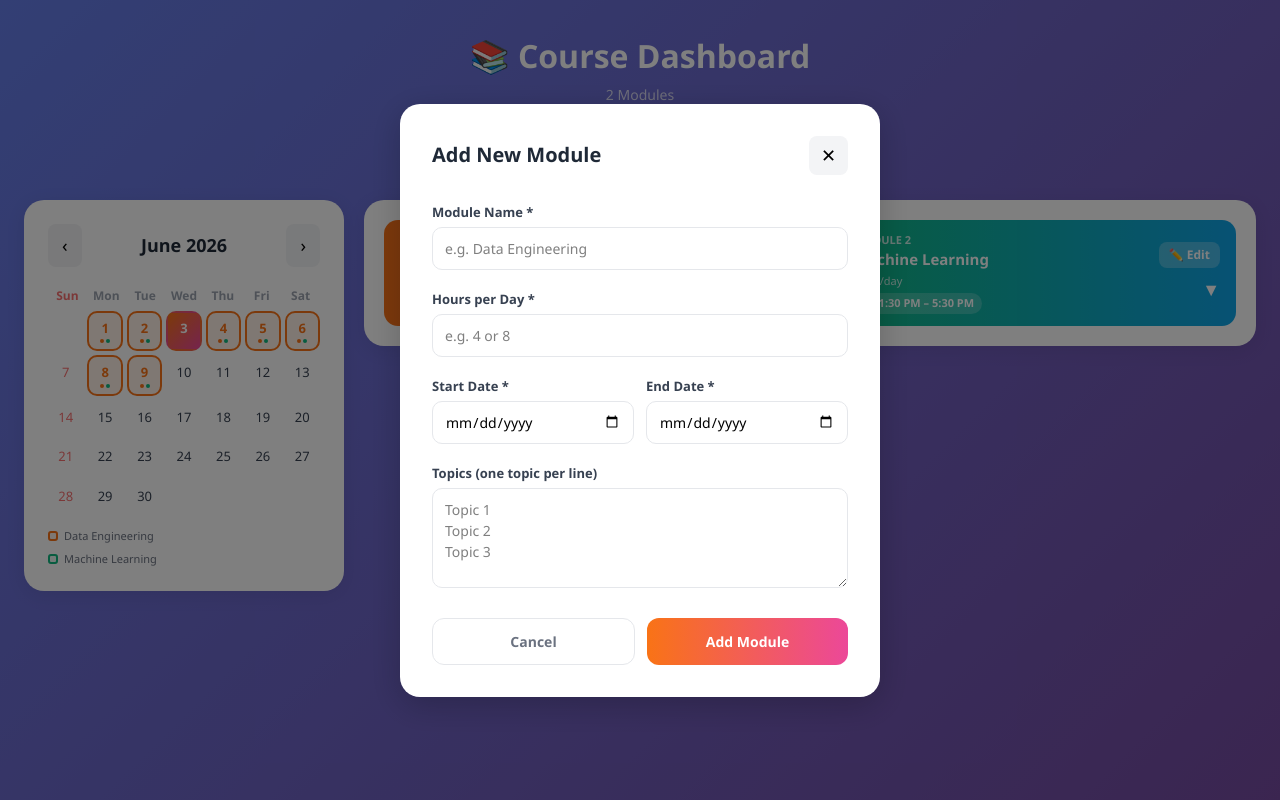
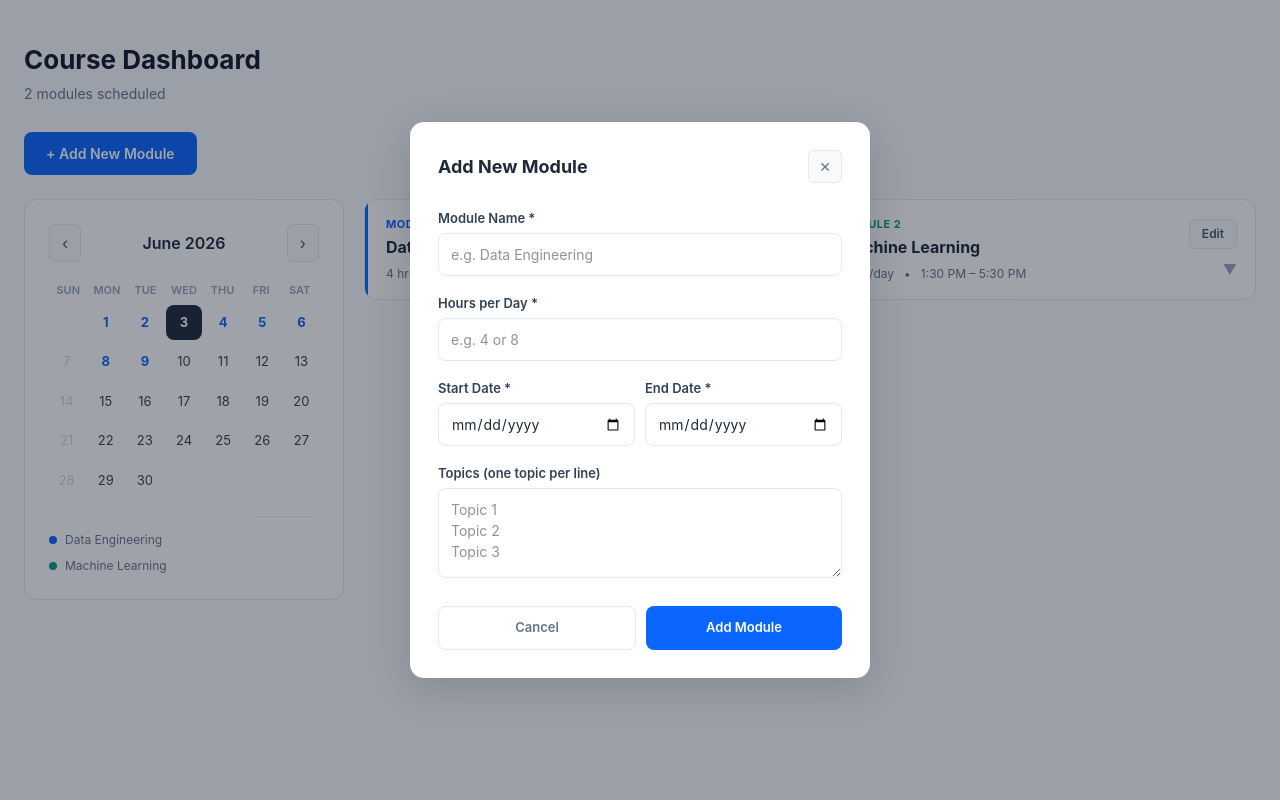
Before and after one commit to Pragati26548/course-dashboard, a React (Vite) app: page / in a window 1280 px wide. Both pictures are taken after a click on the button "+ Add New Module". Built offline with nearby package versions, Linux system fonts and the light colour scheme.

Commit message:
Redesigned UI to be professional like Calendly, fixed calendar highlights

```diff
--- a/src/App.jsx
+++ b/src/App.jsx
@@ -87,6 +87,16 @@ function generateDays(startDate, endDate, topicsText) {
   return days;
 }
 
+// ---- Professional, minimal color palette (Calendly-inspired) ----
+const PALETTE = [
+  { accent: "#0a66ff", soft: "#eaf1ff" }, // blue
+  { accent: "#0d9488", soft: "#e6f7f5" }, // teal
+  { accent: "#7c3aed", soft: "#f1ebfd" }, // violet
+  { accent: "#dc2626", soft: "#fdecec" }, // red
+  { accent: "#ca8a04", soft: "#fdf6e3" }, // amber
+  { accent: "#059669", soft: "#e7f8f0" }, // green
+];
+
 function Calendar({ onDateClick, selectedDate, collapsed, modules }) {
   const today = new Date();
   const [currentDate, setCurrentDate] = useState(new Date(2026, 5, 1));
@@ -104,22 +114,22 @@ function Calendar({ onDateClick, selectedDate, collapsed, modules }) {
     modules.filter(mod => isClassDay(day, month, year, mod.startDate, mod.endDate));
 
   return (
-    <div style={{ background: "#fff", borderRadius: 20, padding: collapsed ? 16 : 24, boxShadow: "0 4px 20px rgba(0,0,0,0.08)" }}>
+    <div style={{ background: "#fff", borderRadius: 12, padding: collapsed ? 16 : 24, border: "1px solid #e5e7eb" }}>
       {!collapsed ? (
         <div style={{ display: "flex", justifyContent: "space-between", alignItems: "center", marginBottom: 20 }}>
           <button onClick={() => setCurrentDate(new Date(year, month - 1, 1))}
-            style={{ background: "#f3f4f6", border: "none", borderRadius: 8, padding: "8px 14px", cursor: "pointer", fontSize: 18 }}>‹</button>
-          <span style={{ fontWeight: 800, fontSize: 18, color: "#1f2937" }}>{monthName} {year}</span>
+            style={{ background: "#f8fafc", border: "1px solid #e5e7eb", borderRadius: 6, padding: "6px 12px", cursor: "pointer", fontSize: 16, color: "#475569" }}>‹</button>
+          <span style={{ fontWeight: 600, fontSize: 16, color: "#1e293b" }}>{monthName} {year}</span>
           <button onClick={() => setCurrentDate(new Date(year, month + 1, 1))}
-            style={{ background: "#f3f4f6", border: "none", borderRadius: 8, padding: "8px 14px", cursor: "pointer", fontSize: 18 }}>›</button>
+            style={{ background: "#f8fafc", border: "1px solid #e5e7eb", borderRadius: 6, padding: "6px 12px", cursor: "pointer", fontSize: 16, color: "#475569" }}>›</button>
         </div>
       ) : (
-        <div style={{ fontWeight: 800, fontSize: 14, color: "#1f2937", marginBottom: 8, textAlign: "center" }}>{monthName} {year}</div>
+        <div style={{ fontWeight: 600, fontSize: 13, color: "#1e293b", marginBottom: 8, textAlign: "center" }}>{monthName} {year}</div>
       )}
 
       <div style={{ display: "grid", gridTemplateColumns: "repeat(7, 1fr)", marginBottom: 6 }}>
         {DAYS_SHORT.map(d => (
-          <div key={d} style={{ textAlign: "center", fontSize: collapsed ? 9 : 12, fontWeight: 700, color: d === "Sun" ? "#f87171" : "#9ca3af" }}>{d}</div>
+          <div key={d} style={{ textAlign: "center", fontSize: collapsed ? 9 : 11, fontWeight: 600, color: "#94a3b8", textTransform: "uppercase" }}>{d}</div>
         ))}
       </div>
 
@@ -130,55 +140,44 @@ function Calendar({ onDateClick, selectedDate, collapsed, modules }) {
           const dayModules = getModulesForDay(day);
           const isClassday = dayModules.length > 0;
           const isSelected = selectedDate && selectedDate.day === day && selectedDate.month === month && selectedDate.year === year;
-          const firstColor = dayModules[0]?.color?.from || "#f97316";
+          const firstAccent = dayModules[0]?.color?.accent || "#0a66ff";
 
           let bg = "transparent";
-          let textColor = isSunday(day, month, year) ? "#f87171" : "#374151";
-          let border = "2px solid transparent";
+          let textColor = isSunday(day, month, year) ? "#cbd5e1" : "#334155";
           let cursor = "default";
 
           if (isSelected) {
-            if (dayModules.length === 1) {
-              bg = dayModules[0].color.from;
-            } else if (dayModules.length > 1) {
-              bg = `linear-gradient(135deg, ${dayModules[0].color.from}, ${dayModules[1].color.from})`;
-            } else {
-              bg = "#f97316";
-            }
+            bg = "#1e293b";
             textColor = "#fff";
             cursor = "pointer";
           } else if (isToday) {
-            bg = "linear-gradient(135deg, #f97316, #ec4899)";
+            bg = "#1e293b";
             textColor = "#fff";
           } else if (isClassday) {
-            bg = `${firstColor}1a`;
-            textColor = firstColor;
-            border = `2px solid ${firstColor}`;
+            textColor = firstAccent;
             cursor = "pointer";
           }
 
           return (
             <div key={i} onClick={() => isClassday && onDateClick(day, month, year)}
-              style={{ textAlign: "center", padding: collapsed ? "2px 1px" : "6px 2px", borderRadius: collapsed ? 6 : 10, fontSize: collapsed ? 10 : 13, background: bg, color: textColor, cursor, border, fontWeight: isClassday ? 700 : 400, position: "relative" }}>
+              style={{ textAlign: "center", padding: collapsed ? "4px 1px" : "8px 2px", borderRadius: 8, fontSize: collapsed ? 10 : 13, background: bg, color: textColor, cursor, fontWeight: isClassday || isToday || isSelected ? 700 : 400 }}>
               {day}
-              {!isSelected && !isToday && isClassday && (
-                <div style={{ display: "flex", justifyContent: "center", gap: 2, marginTop: 1 }}>
-                  {dayModules.map((mod, idx) => (
-                    <div key={idx} style={{ width: collapsed ? 3 : 4, height: collapsed ? 3 : 4, borderRadius: "50%", background: mod.color.from }} />
-                  ))}
-                </div>
-              )}
             </div>
           );
         })}
       </div>
 
       {!collapsed && (
-        <div style={{ marginTop: 14, display: "flex", flexDirection: "column", gap: 6 }}>
-          {modules.map(mod => (
-            <div key={mod.id} style={{ display: "flex", alignItems: "center", gap: 6 }}>
-              <div style={{ width: 10, height: 10, borderRadius: 3, background: `${mod.color.from}1a`, border: `2px solid ${mod.color.from}` }}></div>
-              <span style={{ fontSize: 11, color: "#6b7280" }}>{mod.title}</span>
+        <div style={{ marginTop: 18, display: "flex", flexDirection: "column", gap: 8, paddingTop: 14, borderTop: "1px solid #f1f5f9" }}>
+          {modules.filter(mod => {
+            for (let d = 1; d <= daysInMonth; d++) {
+              if (isClassDay(d, month, year, mod.startDate, mod.endDate)) return true;
+            }
+            return false;
+          }).map(mod => (
+            <div key={mod.id} style={{ display: "flex", alignItems: "center", gap: 8 }}>
+              <div style={{ width: 8, height: 8, borderRadius: "50%", background: mod.color.accent }}></div>
+              <span style={{ fontSize: 12, color: "#64748b" }}>{mod.title}</span>
             </div>
           ))}
         </div>
@@ -188,35 +187,36 @@ function Calendar({ onDateClick, selectedDate, collapsed, modules }) {
 }
 
 function ModuleCard({ module, highlightedDay, expanded, onExpand, onClose, onEdit }) {
-  const { from, to } = module.color;
+  const { accent } = module.color;
   return (
-    <div style={{ background: "#fff", borderRadius: 20, padding: 20, boxShadow: "0 4px 20px rgba(0,0,0,0.08)", flex: "1 1 300px" }}>
-      <div style={{ display: "flex", justifyContent: "space-between", alignItems: "center", cursor: "pointer", padding: "12px 16px", background: `linear-gradient(90deg, ${from}, ${to})`, borderRadius: 14, marginBottom: expanded ? 12 : 0 }}
+    <div style={{ background: "#fff", borderRadius: 12, border: "1px solid #e5e7eb", flex: "1 1 300px", overflow: "hidden" }}>
+      <div style={{ display: "flex", justifyContent: "space-between", alignItems: "center", cursor: "pointer", padding: "16px 18px", borderLeft: `3px solid ${accent}` }}
         onClick={() => expanded ? onClose(module.id) : onExpand(module.id)}>
         <div>
-          <div style={{ fontSize: 11, color: "rgba(255,255,255,0.8)", fontWeight: 600 }}>MODULE {module.moduleNumber}</div>
-          <div style={{ fontSize: 15, fontWeight: 700, color: "#fff" }}>{module.title}</div>
-          <div style={{ fontSize: 11, color: "rgba(255,255,255,0.8)", marginTop: 2 }}>{module.duration} hrs/day</div>
-          <div style={{ display: "inline-flex", alignItems: "center", gap: 4, marginTop: 4, background: "rgba(255,255,255,0.2)", borderRadius: 20, padding: "2px 8px" }}>
-            <span style={{ fontSize: 11, color: "#fff", fontWeight: 600 }}>🕐 {module.timeSlot}</span>
+          <div style={{ fontSize: 11, color: accent, fontWeight: 700, letterSpacing: 0.5, textTransform: "uppercase" }}>Module {module.moduleNumber}</div>
+          <div style={{ fontSize: 16, fontWeight: 700, color: "#1e293b", marginTop: 2 }}>{module.title}</div>
+          <div style={{ display: "flex", alignItems: "center", gap: 10, marginTop: 6 }}>
+            <span style={{ fontSize: 12, color: "#64748b" }}>{module.duration} hrs/day</span>
+            <span style={{ fontSize: 12, color: "#64748b" }}>•</span>
+            <span style={{ fontSize: 12, color: "#64748b" }}>{module.timeSlot}</span>
           </div>
         </div>
-        <div style={{ display: "flex", flexDirection: "column", alignItems: "flex-end", gap: 8 }}>
+        <div style={{ display: "flex", flexDirection: "column", alignItems: "flex-end", gap: 10 }}>
           <button onClick={e => { e.stopPropagation(); onEdit(module); }}
-            style={{ background: "rgba(255,255,255,0.25)", border: "none", borderRadius: 8, padding: "4px 10px", cursor: "pointer", fontSize: 12, fontWeight: 700, color: "#fff" }}>
-            ✏️ Edit
+            style={{ background: "#f8fafc", border: "1px solid #e5e7eb", borderRadius: 6, padding: "5px 12px", cursor: "pointer", fontSize: 12, fontWeight: 600, color: "#475569" }}>
+            Edit
           </button>
-          <span style={{ color: "#fff", fontSize: 18 }}>{expanded ? "▲" : "▼"}</span>
+          <span style={{ color: "#94a3b8", fontSize: 14 }}>{expanded ? "▲" : "▼"}</span>
         </div>
       </div>
       {expanded && (
-        <div style={{ marginTop: 8 }}>
+        <div style={{ padding: "0 18px 16px 18px" }}>
           {module.days.map((day, index) => (
             <div id={`module${module.id}-day-${index}`} key={index}
-              style={{ display: "flex", alignItems: "center", gap: 8, padding: "8px 10px", borderRadius: 8, marginBottom: 4, background: highlightedDay === index ? "#fff7ed" : "#fafafa", border: highlightedDay === index ? `2px solid ${from}` : "2px solid transparent" }}>
-              <span style={{ fontSize: 10, fontWeight: 700, color: "#fff", background: from, borderRadius: 6, padding: "2px 6px", whiteSpace: "nowrap" }}>DAY {index + 1}</span>
-              <span style={{ fontSize: 11, color: "#9ca3af", whiteSpace: "nowrap" }}>{day.date}</span>
-              <span style={{ fontSize: 12, fontWeight: 600, color: "#1f2937", flex: 1 }}>{day.topic}</span>
+              style={{ display: "flex", alignItems: "center", gap: 10, padding: "9px 12px", borderRadius: 8, marginBottom: 4, background: highlightedDay === index ? module.color.soft : "#f8fafc", border: highlightedDay === index ? `1px solid ${accent}55` : "1px solid transparent" }}>
+              <span style={{ fontSize: 10, fontWeight: 700, color: accent, background: module.color.soft, borderRadius: 6, padding: "3px 7px", whiteSpace: "nowrap" }}>DAY {index + 1}</span>
+              <span style={{ fontSize: 11, color: "#94a3b8", whiteSpace: "nowrap" }}>{day.date}</span>
+              <span style={{ fontSize: 13, fontWeight: 500, color: "#334155", flex: 1 }}>{day.topic}</span>
             </div>
           ))}
         </div>
@@ -227,13 +227,13 @@ function ModuleCard({ module, highlightedDay, expanded, onExpand, onClose, onEdi
 
 function SlotPopup({ message, onClose }) {
   return (
-    <div style={{ position: "fixed", top: 0, left: 0, right: 0, bottom: 0, background: "rgba(0,0,0,0.5)", display: "flex", alignItems: "center", justifyContent: "center", zIndex: 2000 }}>
-      <div style={{ background: "#fff", borderRadius: 20, padding: 32, maxWidth: 400, width: "90%", boxShadow: "0 8px 32px rgba(0,0,0,0.2)", textAlign: "center" }}>
-        <div style={{ fontSize: 40, marginBottom: 16 }}>⚠️</div>
-        <p style={{ fontSize: 15, color: "#1f2937", fontWeight: 600, lineHeight: 1.6, marginBottom: 24 }}>{message}</p>
+    <div style={{ position: "fixed", top: 0, left: 0, right: 0, bottom: 0, background: "rgba(15,23,42,0.4)", display: "flex", alignItems: "center", justifyContent: "center", zIndex: 2000 }}>
+      <div style={{ background: "#fff", borderRadius: 14, padding: 28, maxWidth: 400, width: "90%", boxShadow: "0 10px 40px rgba(0,0,0,0.15)", textAlign: "center" }}>
+        <div style={{ fontSize: 32, marginBottom: 12 }}>⚠️</div>
+        <p style={{ fontSize: 14, color: "#1e293b", fontWeight: 500, lineHeight: 1.6, marginBottom: 20 }}>{message}</p>
         <button onClick={onClose}
-          style={{ background: "linear-gradient(90deg, #f97316, #ec4899)", border: "none", borderRadius: 12, padding: "12px 32px", cursor: "pointer", fontSize: 14, fontWeight: 700, color: "#fff" }}>
-          OK, Got It
+          style={{ background: "#0a66ff", border: "none", borderRadius: 8, padding: "10px 28px", cursor: "pointer", fontSize: 13, fontWeight: 600, color: "#fff" }}>
+          Got it
         </button>
       </div>
     </div>
@@ -252,15 +252,6 @@ function ModuleForm({ onSave, onClose, nextModuleNumber, modules, editingModule
     topics: editingModule?.days.map(d => d.topic).join("\n") || "",
   });
   const [slotError, setSlotError] = useState("");
-
-  const colors = [
-    { from: "#f97316", to: "#ec4899" },
-    { from: "#10b981", to: "#0ea5e9" },
-    { from: "#8b5cf6", to: "#ec4899" },
-    { from: "#f43f5e", to: "#f97316" },
-    { from: "#0ea5e9", to: "#6366f1" },
-    { from: "#14b8a6", to: "#84cc16" },
-  ];
 
   const handleHoursChange = (val) => {
     const hrs = parseInt(val);
@@ -319,26 +310,27 @@ function ModuleForm({ onSave, onClose, nextModuleNumber, modules, editingModule
       duration: form.hoursPerDay,
       startDate: form.startDate,
       endDate: form.endDate,
-      color: isEditing ? editingModule.color : colors[(moduleNumber - 1) % colors.length],
+      color: isEditing ? editingModule.color : PALETTE[(moduleNumber - 1) % PALETTE.length],
       days,
     });
     onClose();
   };
 
-  const inputStyle = { width: "100%", padding: "10px 12px", borderRadius: 10, border: "1.5px solid #e5e7eb", fontSize: 14, outline: "none", boxSizing: "border-box", marginTop: 4 };
-  const labelStyle = { fontSize: 13, fontWeight: 600, color: "#374151" };
+  const inputStyle = { width: "100%", padding: "10px 12px", borderRadius: 8, border: "1px solid #e2e8f0", fontSize: 14, outline: "none", boxSizing: "border-box", marginTop: 4, color: "#1e293b" };
+  const labelStyle = { fontSize: 13, fontWeight: 600, color: "#334155" };
   const hrs = parseInt(form.hoursPerDay);
 
   return (
     <>
       {slotError && <SlotPopup message={slotError} onClose={() => setSlotError("")} />}
-      <div style={{ position: "fixed", top: 0, left: 0, right: 0, bottom: 0, background: "rgba(0,0,0,0.5)", display: "flex", alignItems: "center", justifyContent: "center", zIndex: 1000 }}>
-        <div style={{ background: "#fff", borderRadius: 20, padding: 32, width: "100%", maxWidth: 480, maxHeight: "90vh", overflowY: "auto", boxShadow: "0 8px 32px rgba(0,0,0,0.2)" }}>
-          <div style={{ display: "flex", justifyContent: "space-between", alignItems: "center", marginBottom: 24 }}>
-            <h2 style={{ margin: 0, fontSize: 20, fontWeight: 800, color: "#1f2937" }}>{isEditing ? "Edit Module" : "Add New Module"}</h2>
-            <button onClick={onClose} style={{ background: "#f3f4f6", border: "none", borderRadius: 8, padding: "6px 12px", cursor: "pointer", fontSize: 18 }}>✕</button>
+      <div style={{ position: "fixed", top: 0, left: 0, right: 0, bottom: 0, background: "rgba(15,23,42,0.4)", display: "flex", alignItems: "center", justifyContent: "center", zIndex: 1000 }}>
+        <div style={{ background: "#fff", borderRadius: 14, padding: 28, width: "100%", maxWidth: 460, maxHeight: "90vh", overflowY: "auto", boxShadow: "0 10px 40px rgba(0,0,0,0.15)" }}>
+          <div style={{ display: "flex", justifyContent: "space-between", alignItems: "center", marginBottom: 22 }}>
+            <h2 style={{ margin: 0, fontSize: 18, fontWeight: 700, color: "#1e293b" }}>{isEditing ? "Edit Module" : "Add New Module"}</h2>
+            <button onClick={onClose} style={{ background: "#f8fafc", border: "1px solid #e2e8f0", borderRadius: 6, padding: "5px 10px", cursor: "pointer", fontSize: 14, color: "#64748b" }}>✕</button>
           </div>
-          <div style={{ display: "flex", flexDirection: "column", gap: 16 }}>
+
+          <div style={{ display: "flex", flexDirection: "column", gap: 14 }}>
             <div>
               <label style={labelStyle}>Module Name *</label>
               <input style={inputStyle} placeholder="e.g. Data Engineering" value={form.title} onChange={e => setForm({...form, title: e.target.value})} />
@@ -348,21 +340,21 @@ function ModuleForm({ onSave, onClose, nextModuleNumber, modules, editingModule
               <input style={inputStyle} placeholder="e.g. 4 or 8" type="number" value={form.hoursPerDay} onChange={e => handleHoursChange(e.target.value)} />
             </div>
             {hrs >= 8 && (
-              <div style={{ background: "#f0fdf4", borderRadius: 10, padding: "10px 14px", border: "1.5px solid #10b981" }}>
-                <span style={{ fontSize: 13, fontWeight: 600, color: "#10b981" }}>✓ Time Slot: 9:00 AM – 6:00 PM (auto)</span>
+              <div style={{ background: "#f0fdf4", borderRadius: 8, padding: "9px 12px", border: "1px solid #bbf7d0" }}>
+                <span style={{ fontSize: 12, fontWeight: 600, color: "#059669" }}>✓ Time Slot: 9:00 AM – 6:00 PM (auto)</span>
               </div>
             )}
             {hrs > 0 && hrs < 8 && (
               <div>
-                <label style={labelStyle}>Time Slot * <span style={{ fontWeight: 400, color: "#6b7280", fontSize: 12 }}>(e.g. 9:00 AM – 1:00 PM)</span></label>
-                <div style={{ display: "flex", gap: 10, marginTop: 6, marginBottom: 8 }}>
+                <label style={labelStyle}>Time Slot * <span style={{ fontWeight: 400, color: "#94a3b8", fontSize: 11 }}>(e.g. 9:00 AM – 1:00 PM)</span></label>
+                <div style={{ display: "flex", gap: 8, marginTop: 6, marginBottom: 8 }}>
                   <button onClick={() => handleSlotChoice("morning")}
-                    style={{ flex: 1, padding: "10px", borderRadius: 10, border: form.slotChoice === "morning" ? "2px solid #f97316" : "1.5px solid #e5e7eb", background: form.slotChoice === "morning" ? "#fff7ed" : "#fff", cursor: "pointer", fontSize: 13, fontWeight: 600, color: form.slotChoice === "morning" ? "#f97316" : "#374151" }}>
-                    Morning<br /><span style={{ fontSize: 11, fontWeight: 400 }}>9:00 AM – 1:00 PM</span>
+                    style={{ flex: 1, padding: "9px", borderRadius: 8, border: form.slotChoice === "morning" ? "1.5px solid #0a66ff" : "1px solid #e2e8f0", background: form.slotChoice === "morning" ? "#eaf1ff" : "#fff", cursor: "pointer", fontSize: 12, fontWeight: 600, color: form.slotChoice === "morning" ? "#0a66ff" : "#475569" }}>
+                    Morning<br /><span style={{ fontSize: 10, fontWeight: 400 }}>9:00 AM – 1:00 PM</span>
                   </button>
                   <button onClick={() => handleSlotChoice("evening")}
-                    style={{ flex: 1, padding: "10px", borderRadius: 10, border: form.slotChoice === "evening" ? "2px solid #10b981" : "1.5px solid #e5e7eb", background: form.slotChoice === "evening" ? "#f0fdf4" : "#fff", cursor: "pointer", fontSize: 13, fontWeight: 600, color: form.slotChoice === "evening" ? "#10b981" : "#374151" }}>
-                    Evening<br /><span style={{ fontSize: 11, fontWeight: 400 }}>1:30 PM – 5:30 PM</span>
+                    style={{ flex: 1, padding: "9px", borderRadius: 8, border: form.slotChoice === "evening" ? "1.5px solid #059669" : "1px solid #e2e8f0", background: form.slotChoice === "evening" ? "#e7f8f0" : "#fff", cursor: "pointer", fontSize: 12, fontWeight: 600, color: form.slotChoice === "evening" ? "#059669" : "#475569" }}>
+                    Evening<br /><span style={{ fontSize: 10, fontWeight: 400 }}>1:30 PM – 5:30 PM</span>
                   </button>
                 </div>
                 <input style={inputStyle} placeholder="Or type custom time: e.g. 9:00 AM – 12:00 PM"
@@ -370,7 +362,7 @@ function ModuleForm({ onSave, onClose, nextModuleNumber, modules, editingModule
                   onChange={e => setForm({...form, timeSlot: e.target.value, slotChoice: ""})} />
               </div>
             )}
-            <div style={{ display: "flex", gap: 12 }}>
+            <div style={{ display: "flex", gap: 10 }}>
               <div style={{ flex: 1 }}>
                 <label style={labelStyle}>Start Date *</label>
                 <input style={inputStyle} type="date" value={form.startDate} onChange={e => setForm({...form, startDate: e.target.value})} />
@@ -382,15 +374,16 @@ function ModuleForm({ onSave, onClose, nextModuleNumber, modules, editingModule
             </div>
             <div>
               <label style={labelStyle}>Topics (one topic per line)</label>
-              <textarea style={{ ...inputStyle, minHeight: 100, resize: "vertical" }}
+              <textarea style={{ ...inputStyle, minHeight: 90, resize: "vertical" }}
                 placeholder={"Topic 1\nTopic 2\nTopic 3"}
                 value={form.topics}
                 onChange={e => setForm({...form, topics: e.target.value})} />
             </div>
           </div>
-          <div style={{ display: "flex", gap: 12, marginTop: 24 }}>
-            <button onClick={onClose} style={{ flex: 1, padding: "12px", borderRadius: 12, border: "1.5px solid #e5e7eb", background: "#fff", cursor: "pointer", fontSize: 14, fontWeight: 600, color: "#6b7280" }}>Cancel</button>
-            <button onClick={handleSubmit} style={{ flex: 1, padding: "12px", borderRadius: 12, border: "none", background: "linear-gradient(90deg, #f97316, #ec4899)", cursor: "pointer", fontSize: 14, fontWeight: 700, color: "#fff" }}>
+
+          <div style={{ display: "flex", gap: 10, marginTop: 22 }}>
+            <button onClick={onClose} style={{ flex: 1, padding: "11px", borderRadius: 8, border: "1px solid #e2e8f0", background: "#fff", cursor: "pointer", fontSize: 13, fontWeight: 600, color: "#64748b" }}>Cancel</button>
+            <button onClick={handleSubmit} style={{ flex: 1, padding: "11px", borderRadius: 8, border: "none", background: "#0a66ff", cursor: "pointer", fontSize: 13, fontWeight: 600, color: "#fff" }}>
               {isEditing ? "Save Changes" : "Add Module"}
             </button>
           </div>
@@ -405,7 +398,7 @@ export default function App() {
     {
       id: 1, moduleNumber: 1, title: "Data Engineering", timeSlot: "9:00 AM – 1:00 PM", duration: "4",
       startDate: "2026-06-01", endDate: "2026-06-09",
-      color: { from: "#f97316", to: "#ec4899" },
+      color: PALETTE[0],
       days: [
         { date: "1 JUN", calDay: 1, calMonth: 5, calYear: 2026, topic: "Data Engineering 101" },
         { date: "2 JUN", calDay: 2, calMonth: 5, calYear: 2026, topic: "Introduction to Data Engineering" },
@@ -420,7 +413,7 @@ export default function App() {
     {
       id: 2, moduleNumber: 2, title: "Machine Learning", timeSlot: "1:30 PM – 5:30 PM", duration: "4",
       startDate: "2026-06-01", endDate: "2026-06-09",
-      color: { from: "#10b981", to: "#0ea5e9" },
+      color: PALETTE[1],
       days: [
         { date: "1 JUN", calDay: 1, calMonth: 5, calYear: 2026, topic: "Introduction to ML" },
         { date: "2 JUN", calDay: 2, calMonth: 5, calYear: 2026, topic: "Supervised Learning" },
@@ -486,18 +479,23 @@ export default function App() {
   const closeForm = () => { setShowForm(false); setEditingModule(null); };
 
   return (
-    <div style={{ minHeight: "100vh", background: "linear-gradient(135deg, #667eea 0%, #764ba2 100%)", padding: "32px 24px", fontFamily: "Segoe UI, sans-serif" }}>
-      <h1 style={{ textAlign: "center", color: "#fff", fontSize: 32, fontWeight: 800, marginBottom: 4 }}>📚 Course Dashboard</h1>
-      <p style={{ textAlign: "center", color: "rgba(255,255,255,0.75)", fontSize: 14, marginBottom: 24 }}>
-        {modules.length} Module{modules.length !== 1 ? "s" : ""}
+    <div style={{ minHeight: "100vh", background: "#f8fafc", padding: "40px 24px", fontFamily: "'Inter', 'Segoe UI', sans-serif" }}>
+      <div style={{ maxWidth: 1280, margin: "0 auto" }}>
+        <div style={{ marginBottom: 28 }}>
+          <h1 style={{ color: "#0f172a", fontSize: 26, fontWeight: 700, marginBottom: 4 }}>Course Dashboard</h1>
+          <p style={{ color: "#64748b", fontSize: 14, margin: 0 }}>
+            {modules.length} module{modules.length !== 1 ? "s" : ""} scheduled
           </p>
-      <div style={{ display: "flex", justifyContent: "center", marginBottom: 24 }}>
+        </div>
+
+        <div style={{ marginBottom: 24 }}>
           <button onClick={openAddForm}
-          style={{ background: "#fff", border: "none", borderRadius: 12, padding: "12px 28px", cursor: "pointer", fontSize: 15, fontWeight: 700, color: "#f97316", boxShadow: "0 4px 12px rgba(0,0,0,0.1)" }}>
+            style={{ background: "#0a66ff", border: "none", borderRadius: 8, padding: "11px 22px", cursor: "pointer", fontSize: 14, fontWeight: 600, color: "#fff" }}>
             + Add New Module
           </button>
         </div>
-      <div style={{ display: "flex", gap: 20, maxWidth: 1400, margin: "0 auto", alignItems: "flex-start", flexWrap: "wrap" }}>
+
+        <div style={{ display: "flex", gap: 20, alignItems: "flex-start", flexWrap: "wrap" }}>
           <div style={{ flex: calendarCollapsed ? "0 0 200px" : "0 0 320px", transition: "flex 0.3s" }}>
             <Calendar onDateClick={handleDateClick} selectedDate={selectedDate} collapsed={calendarCollapsed} modules={modules} />
           </div>
@@ -512,6 +510,8 @@ export default function App() {
             ))}
           </div>
         </div>
+      </div>
+
       {showForm && (
         <ModuleForm
           onSave={handleSaveModule}
```
Lines whose indentation alone changed are shown as unchanged.
